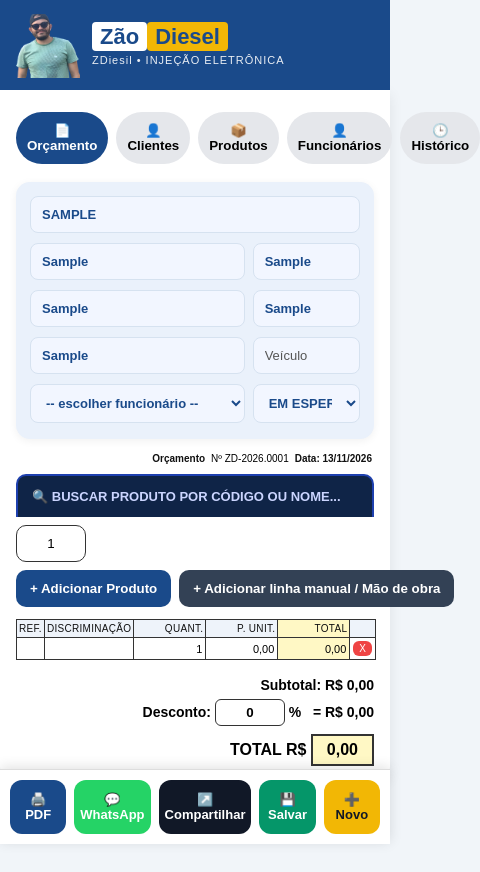
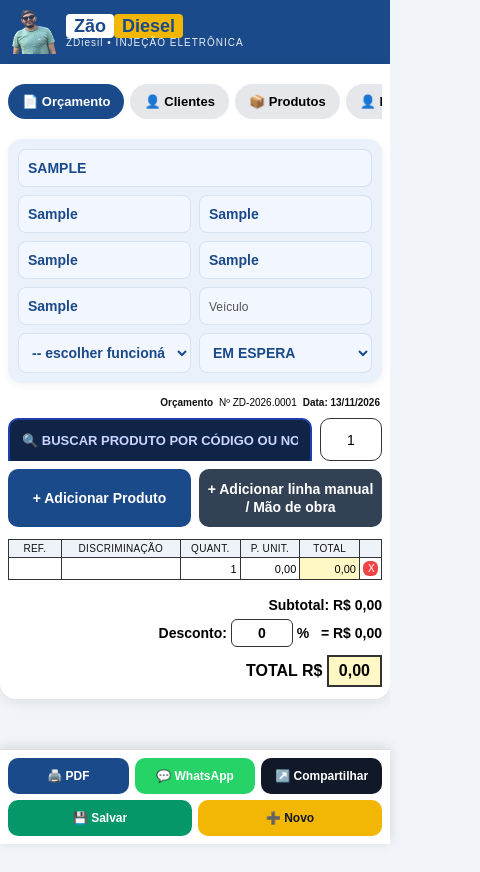
Before and after one commit to HtecSistema/zao-diesel, a plain HTML site: page index.html in a window 390 px wide. Both pictures are taken after typing "Sample", "Sample", "Sample", "Sample", "Sample", "Sample" into the empty fields and a click on the button "+ Adicionar linha manual / Mão de obra". Shown: the whole page, 480 px wide, since content can reach past the window. After the commit the page ends 844 px from the top, so only its background shows below. Drawn offline with Linux system fonts and the light colour scheme.

Commit message:
Update zd.css

```diff
--- a/zd.css
+++ b/zd.css
@@ -1,103 +1,140 @@
 *{margin:0;padding:0;box-sizing:border-box;font-family:Arial, Helvetica, sans-serif;}
-body{background:#f1f5f9;padding:0 0 90px;display:flex;flex-direction:column;align-items:center;}
+html{width:100%;overflow-x:hidden;}
+body{background:#f1f5f9;padding:0 0 100px;display:flex;flex-direction:column;align-items:center;width:100%;min-width:0;overflow-x:hidden;}
 
-/* CABEÇALHO */
-.app-header{background:#1a4a8a;color:#fff;width:100%;max-width:820px;padding:14px 16px 12px;position:sticky;top:0;z-index:50;display:flex;align-items:center;justify-content:flex-start;gap:12px;}
-.app-header .logo-app{font-size:22px;font-weight:900;}
+/* CABEÇALHO - NÃO GRUDA MAIS, NÃO EMPURRA O MENU */
+.app-header{background:#1a4a8a;color:#fff;width:100%;max-width:820px;padding:10px 12px;display:flex;align-items:center;justify-content:flex-start;gap:10px;flex-wrap:wrap;}
+.app-header .logo-app{font-size:20px;font-weight:900;line-height:1;white-space:nowrap;}
 .app-header .logo-app span{background:#fff;color:#1a4a8a;padding:2px 8px;border-radius:4px;}
 .app-header .logo-app span:last-child{background:#f2b705;color:#1a4a8a;}
-.app-header small{font-size:11px;letter-spacing:1px;opacity:.9;}
-.foto-topo{width:64px;height:64px;object-fit:cover;border-radius:0;flex-shrink:0;background:transparent;}
+.app-header small{font-size:10px;letter-spacing:1px;opacity:.9;display:block;margin-top:2px;}
+.foto-topo{width:52px;height:52px;object-fit:cover;border-radius:0;flex-shrink:0;background:transparent;}
 
-.folha{background:#fff;width:100%;max-width:820px;padding:16px;border-radius:0 0 16px 16px;box-shadow:0 4px 14px rgba(0,0,0,.08);}
+.folha{background:#fff;width:100%;max-width:820px;padding:14px 12px;border-radius:0 0 16px 16px;box-shadow:0 4px 14px rgba(0,0,0,.08);overflow:visible;}
 
-/* ABAS */
-.tabs{display:flex;gap:8px;margin-bottom:12px;position:sticky;top:68px;background:#fff;padding:6px 0;z-index:40;}
-.tabs button{flex:1;padding:11px;border:none;border-radius:999px;font-weight:800;cursor:pointer;background:#e5e7eb;}
+/* ABAS - GRUDADAS NO TOPO, SEMPRE VISÍVEIS, ROLAM PRO LADO */
+.tabs{display:flex;gap:6px;margin-bottom:12px;position:sticky;top:0;background:#fff;padding:8px 0;z-index:40;overflow-x:auto;scrollbar-width:none;-webkit-overflow-scrolling:touch;}
+.tabs::-webkit-scrollbar{display:none;}
+.tabs button{flex:0 0 auto;padding:10px 14px;border:none;border-radius:999px;font-weight:800;cursor:pointer;background:#e5e7eb;font-size:13px;white-space:nowrap;}
 .tabs button.ativo{background:#1a4a8a;color:#fff;}
 
-/* DADOS DO CLIENTE */
-.dados{background:#eaf1fb;border-radius:14px;padding:14px;font-size:13px;line-height:1.2;box-shadow:0 2px 8px rgba(0,0,0,.06);display:grid;grid-template-columns:2fr 1fr;gap:8px;}
+/* DADOS - SEMPRE 2 COLUNAS, MESMO NO CELULAR */
+.dados{background:#eaf1fb;border-radius:14px;padding:10px;font-size:13px;line-height:1.2;box-shadow:0 2px 8px rgba(0,0,0,.06);display:grid;grid-template-columns:1fr 1fr;gap:8px;width:100%;overflow:visible;}
 .linha{display:contents;}
-.campo{min-width:0;margin-bottom:2px;}
-.campo.u{flex:2;}
-.campo input,.campo select{border:1px solid #d6e2f0;outline:none;font-size:13px;font-weight:700;width:100%;min-width:0;padding:10px 11px;background:#f2f6ff;color:#1a4a8a;border-radius:8px;}
-.campo input::placeholder{color:#555;font-weight:500;}
+.campo{min-width:0;margin:0;position:relative;}
+.campo input,.campo select{border:1px solid #d6e2f0;outline:none;font-size:14px;font-weight:700;width:100%;min-width:0;padding:10px 9px;background:#f2f6ff;color:#1a4a8a;border-radius:8px;}
+.campo input::placeholder{color:#555;font-weight:500;font-size:12px;}
 .campo select option{background:#fff;color:#1a4a8a;}
 .dados .linha:first-child .campo{grid-column:1 / -1;}
-.dados .listview{grid-column:1 / -1;width:100%;max-height:240px;}
-.dados .listview div{padding:11px 12px;font-size:13px;line-height:1.35;word-break:break-word;}
 
 /* Nº ORÇAMENTO */
-.orcamento-baixo{display:flex;margin:6px 2px 10px 0;justify-content:flex-end;}
-.orcamento-baixo .orcamento{display:flex;align-items:center;justify-content:flex-end;gap:6px;padding:8px 0 0 0;text-align:right;}
+.orcamento-baixo{display:flex;margin:6px 2px 10px 0;justify-content:flex-end;flex-wrap:wrap;}
+.orcamento-baixo .orcamento{display:flex;align-items:center;justify-content:flex-end;gap:6px;padding:8px 0 0 0;text-align:right;flex-wrap:wrap;}
 .orcamento-baixo .orcamento b{font-size:10px;color:#111;white-space:nowrap;}
 .orcamento-baixo .orcamento .num{font-size:10px;}
 .orcamento-baixo .orcamento .data{font-size:10px;font-weight:700;color:#111;}
 
 /* BUSCA PRODUTO */
-.add-row{display:flex !important;gap:8px !important;flex-wrap:nowrap !important;margin-top:10px;}
-.add-row #buscaProdutoTop{flex:1 !important;width:auto !important;min-width:0 !important}
-.add-row #qtdAdd{width:70px !important;flex:none !important;padding:10px;border:1px solid #333;border-radius:10px;text-align:center;}
+.add-row{display:flex;gap:8px;flex-wrap:nowrap;margin-top:10px;width:100%;position:relative;}
+.add-row #buscaProdutoTop{flex:1;width:auto;min-width:0;}
+.add-row #qtdAdd{width:62px;flex:none;padding:10px 4px;border:1px solid #333;border-radius:10px;text-align:center;font-size:14px;}
 .btn-row{display:flex;gap:8px;margin-top:8px;}
-.btn-row .btn-add{flex:1;margin:0;white-space:nowrap;}
+.btn-row .btn-add{flex:1;margin:0;white-space:normal;line-height:1.3;padding:11px 8px;}
 
 /* CADASTROS */
-.box-cad{border:1px solid #ddd;border-radius:12px;padding:12px;margin-bottom:12px;background:#f9fafb;}
+.box-cad{border:1px solid #ddd;border-radius:12px;padding:12px;margin-bottom:12px;background:#f9fafb;width:100%;overflow:visible;}
 .box-cad h3{font-size:14px;margin-bottom:8px;color:#1a4a8a;}
 .grid{display:grid;grid-template-columns:1fr 1fr;gap:8px;}
-.grid input,.grid select{width:100%;padding:10px;border:1px solid #ccc;border-radius:10px;font-size:13px;}
-.btn-add{background:#1a4a8a;color:#fff;border:none;padding:11px 14px;border-radius:10px;font-weight:800;cursor:pointer;margin-top:8px;width:100%;}
+.grid input,.grid select{width:100%;padding:11px 10px;border:1px solid #ccc;border-radius:10px;font-size:14px;min-width:0;}
+.btn-add{background:#1a4a8a;color:#fff;border:none;padding:11px 14px;border-radius:10px;font-weight:800;cursor:pointer;margin-top:8px;width:100%;font-size:14px;}
 .btn-add.dark{background:#334155;}
 .lista{margin-top:8px;font-size:12.5px;}
-.lista div{display:flex;justify-content:space-between;gap:8px;padding:7px 8px;border-bottom:1px solid #eee;}
-.lista button{background:#ef4444;color:#fff;border:none;padding:4px 8px;border-radius:6px;cursor:pointer;}
+.lista div{display:flex;justify-content:space-between;gap:8px;padding:7px 8px;border-bottom:1px solid #eee;flex-wrap:wrap;}
+.lista button{background:#ef4444;color:#fff;border:none;padding:4px 8px;border-radius:6px;cursor:pointer;flex-shrink:0;}
 
 /* TABELA - ORDEM: REF / DISCRIMINAÇÃO / QUANT / P. UNIT / TOTAL */
-table{width:100%;border-collapse:collapse;margin-top:12px;font-size:11px;border:1px solid #1a4a8a;background:#fff;}
-th{background:#eef3fa;color:#111;border:1px solid #333;padding:3px 2px;text-align:center;font-size:10px;font-weight:400;text-transform:uppercase;letter-spacing:.3px;}
-td{border:1px solid #333;padding:2px 3px;height:22px;font-size:11px;font-weight:400;}
+.tabela-wrap{width:100%;overflow-x:auto;-webkit-overflow-scrolling:touch;}
+.tabela-wrap table{min-width:340px;}
+table{width:100%;border-collapse:collapse;margin-top:12px;font-size:11px;border:1px solid #1a4a8a;background:#fff;table-layout:fixed;}
+th{background:#eef3fa;color:#111;border:1px solid #333;padding:3px 2px;text-align:center;font-size:10px;font-weight:400;text-transform:uppercase;letter-spacing:.3px;word-break:break-word;}
+td{border:1px solid #333;padding:2px 3px;height:22px;font-size:11px;font-weight:400;overflow:hidden;}
 tbody tr:nth-child(even){background:#eef3fa;}
 tbody tr:nth-child(odd){background:#fff;}
 tbody tr:hover{background:#dbeafe;}
-td:nth-child(1),th:nth-child(1){width:55px;text-align:center;}
-td:nth-child(2),th:nth-child(2){text-align:left;}
-td.qtd,th:nth-child(3),td.preco,th:nth-child(4){width:72px;min-width:72px;max-width:72px;text-align:right;}
-td.total,th:nth-child(5){width:72px;min-width:72px;max-width:72px;text-align:right;background:#fff8c5;font-weight:400;}
-td input{width:100%;border:none;outline:none;font-size:11px;font-weight:400;text-align:right;background:transparent;padding:0;}
+th:nth-child(1){width:15%;}
+th:nth-child(2){width:34%;}
+th:nth-child(3),th:nth-child(4),th:nth-child(5){width:17%;}
+th:nth-child(6){width:22px;}
+td:nth-child(1){text-align:center;}
+td:nth-child(2){text-align:left;}
+td.qtd,td.preco,td.total{text-align:right;}
+td.total{background:#fff8c5;font-weight:400;}
+td input{width:100%;border:none;outline:none;font-size:11px;font-weight:400;text-align:right;background:transparent;padding:0;min-width:0;}
 td input.desc-in,td input.ref-in{text-align:left;font-weight:400;}
 td input[readonly]{background:#eef2ff;color:#334155;cursor:not-allowed;font-weight:400;}
-.btn-x{background:#ef4444;color:#fff;border:none;padding:2px 6px;border-radius:6px;cursor:pointer;font-size:10px;}
+.btn-x{background:#ef4444;color:#fff;border:none;padding:2px 5px;border-radius:6px;cursor:pointer;font-size:10px;width:100%;}
 
 /* TOTAIS */
 .totais{margin-top:12px;text-align:right;font-size:14px;line-height:1.9;font-weight:700;}
-.totais input{width:70px;padding:5px;border:1px solid #333;border-radius:6px;text-align:center;font-weight:800;}
+.totais input{width:62px;padding:5px;border:1px solid #333;border-radius:6px;text-align:center;font-weight:800;font-size:14px;}
 .total-geral{margin-top:8px;text-align:right;font-size:16px;font-weight:900;}
-.total-geral span{border:2px solid #333;padding:5px 14px;display:inline-block;background:#fff8c5;}
+.total-geral span{border:2px solid #333;padding:5px 10px;display:inline-block;background:#fff8c5;max-width:100%;}
 
 /* BOTÕES FIXOS */
-.acoes{position:fixed;left:0;right:0;bottom:0;background:#fff;border-top:1px solid #ddd;padding:10px;display:flex;gap:8px;z-index:99;box-shadow:0 -2px 12px rgba(0,0,0,.12);max-width:820px;margin:0 auto;}
-.acoes button{flex:1;border:none;padding:12px 6px;border-radius:12px;font-weight:800;font-size:13px;cursor:pointer;}
+.acoes{position:fixed;left:0;right:0;bottom:0;background:#fff;border-top:1px solid #ddd;padding:8px;display:flex;gap:6px;z-index:99;box-shadow:0 -2px 12px rgba(0,0,0,.12);max-width:820px;margin:0 auto;flex-wrap:wrap;}
+.acoes button{flex:1 1 30%;border:none;padding:11px 4px;border-radius:10px;font-weight:800;font-size:12px;cursor:pointer;white-space:nowrap;min-width:0;}
 .btn-print{background:#1a4a8a;color:#fff;}
 .btn-wa{background:#25D366;color:#fff;}
 .btn-share{background:#111827;color:#fff;}
 .btn-save{background:#059669;color:#fff;}
 .btn-novo{background:#f2b705;color:#111827;}
 
-/* LISTA DE BUSCA */
-.listview{max-height:240px;overflow:auto;border:2px solid #1e40af;border-top:none;border-radius:0 0 10px 10px;background:#fff;box-shadow:0 10px 25px rgba(0,0,0,.15)}
-.listview div{display:flex;align-items:center;gap:10px;padding:11px 12px;border-bottom:1px solid #e5e7eb;cursor:pointer;font-size:13px;color:#111;line-height:1.35;text-transform:uppercase}
+/* LISTA DE BUSCA - FLUTUA POR CIMA, NÃO EMPURRA O MENU PRA BAIXO */
+.listview{position:absolute !important;left:0 !important;right:0 !important;top:100% !important;z-index:100 !important;max-height:220px !important;overflow-y:auto !important;overflow-x:hidden !important;border:2px solid #1e40af !important;border-top:none !important;border-radius:0 0 10px 10px !important;background:#fff !important;box-shadow:0 10px 25px rgba(0,0,0,.25) !important;}
+.listview div{display:flex;align-items:center;gap:10px;padding:11px 12px;border-bottom:1px solid #e5e7eb;cursor:pointer;font-size:13px;color:#111;line-height:1.35;text-transform:uppercase;word-break:break-word;}
 .listview div:nth-child(even){background:#f8fafc}
 .listview div:last-child{border-bottom:none}
 .listview div:hover{background:#dbeafe;box-shadow:inset 4px 0 0 #1e40af}
-.listview b{color:#1e40af;font-weight:900;min-width:90px;white-space:nowrap}
-.busca-top{width:100%;padding:13px 14px;border:2px solid #1e40af;border-bottom:none;border-radius:10px 10px 0 0;background:#0f2447;font-size:13px;font-weight:800;color:#fff;outline:none;text-transform:uppercase}
+.listview b{color:#1e40af;font-weight:900;min-width:0;white-space:normal;word-break:break-word;}
+.busca-top{width:100%;padding:13px 12px;border:2px solid #1e40af;border-bottom:none;border-radius:10px 10px 0 0;background:#0f2447;font-size:13px;font-weight:800;color:#fff;outline:none;text-transform:uppercase;min-width:0;}
 .busca-top::placeholder{color:#cbd5ff;opacity:1}
 
 input[type=number]::-webkit-outer-spin-button,input[type=number]::-webkit-inner-spin-button{-webkit-appearance:none !important;margin:0 !important;}
 input[type=number]{-moz-appearance:textfield !important;appearance:textfield !important;}
 
-@media(max-width:480px){.grid{grid-template-columns:1fr;}.add-row{flex-direction:column;}.add-row input{width:100%;}}
+/* ===== CELULAR PEQUENO - 360px ===== */
+@media(max-width:380px){
+  .folha{padding:12px 8px;}
+  .foto-topo{width:38px;height:38px;}
+  .app-header .logo-app{font-size:16px;}
+  .app-header small{font-size:9px;}
+  .tabs button{padding:9px 12px;font-size:12px;}
+  .campo input,.campo select{padding:9px 7px;font-size:13px;}
+  .acoes button{font-size:10px;padding:10px 2px;}
+  th{font-size:8px;}
+  td{font-size:9px;}
+  td input{font-size:9px;}
+  .btn-x{padding:2px 3px;font-size:9px;}
+  /* Só aqui vira 1 coluna, pra não ficar apertado demais */
+  .grid{grid-template-columns:1fr;}
+  .btn-row{flex-direction:column;}
+  .add-row{flex-direction:column;}
+  .add-row #qtdAdd{width:100%;}
+}
+
+/* ===== CELULAR / TABLET ATÉ 600px ===== */
+@media(max-width:600px){
+  .folha{padding:12px 8px;}
+  .foto-topo{width:44px;height:44px;}
+  .app-header .logo-app{font-size:18px;}
+}
+
+/* ===== TABLET 601px a 820px ===== */
+@media(min-width:601px) and (max-width:820px){
+  .folha{padding:16px 14px;}
+  .tabs button{font-size:13px;}
+  .campo input,.campo select{font-size:14px;}
+}
 
 /* ===== IMPRESSÃO IGUAL O PAPEL ===== */
 @media print{
@@ -121,7 +158,7 @@ input[type=number]{-moz-appearance:textfield !important;appearance:textfield !im
   .papel-dados{border:2px solid #1a4a8a;border-top:none;padding:6px 8px;font-size:12px;line-height:2;}
   .papel-dados span{border-bottom:1px solid #000;min-width:120px;display:inline-block;}
   .papel-dados i{font-style:normal;font-weight:400;margin-left:10px;}
-  .papel-tabela{width:100%;border-collapse:collapse;border:2px solid #1a4a8a;margin:0;font-size:11px;}
+  .papel-tabela{width:100%;border-collapse:collapse;border:2px solid #1a4a8a;margin:0;font-size:11px;table-layout:fixed;}
   .papel-tabela th{background:#fff;color:#000;border:1px solid #1a4a8a;padding:3px 2px;font-size:10px;font-weight:400;}
   .papel-tabela td{border:1px solid #1a4a8a;padding:2px 3px;height:22px;font-size:11px;font-weight:400;text-align:right;}
   .papel-tabela td:nth-child(1){width:55px;text-align:center;}
```
